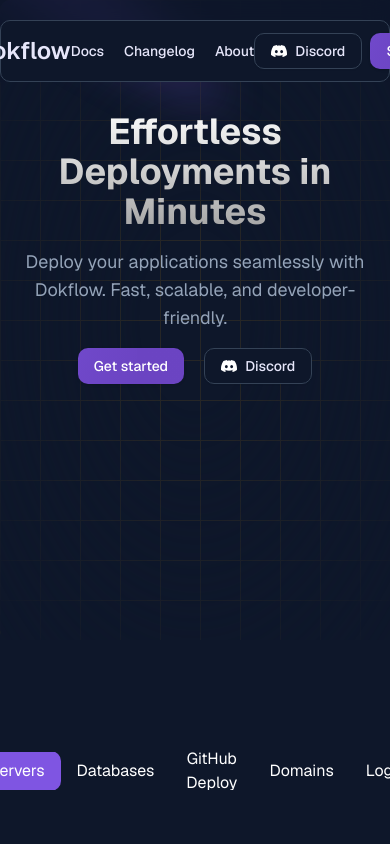
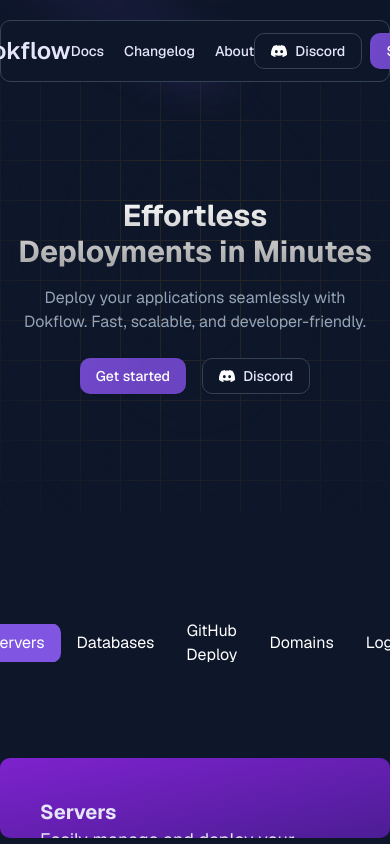
Before and after one commit to contentql/dflow-website, a Next.js app: page / in a window 390 px wide. Shown: the top 844 px of the page. Built offline with nearby package versions, Linux system fonts and the light colour scheme.

Commit message:
chore: hero section responsive

```diff
--- a/src/components/home/hero/index.tsx
+++ b/src/components/home/hero/index.tsx
@@ -10,9 +10,9 @@
 export function HeroSection() {
   const router = useRouter()
   return (
-    <div className='bg-grid-white/[0.02] relative mx-auto flex h-[40rem] max-w-7xl overflow-hidden rounded-md antialiased md:items-center md:justify-center'>
+    <div className='bg-grid-white/[0.02] relative mx-auto flex h-[32rem] sm:h-[40rem] max-w-7xl flex-col items-center justify-center overflow-hidden rounded-md antialiased px-4 md:px-6 lg:px-8'>
       <Spotlight
-        className='-top-40 left-0 md:-top-20 md:left-60'
+        className='-top-40 left-0 sm:-top-20 sm:left-40 md:left-60'
         fill='#7F55E2'
       />
       <div
@@ -24,30 +24,30 @@
       />
       <div className='pointer-events-none absolute inset-0 flex items-center justify-center bg-background [mask-image:radial-gradient(ellipse_at_center,transparent_20%,black)]'></div>
 
-      <div className='relative z-10 mx-auto w-full p-4 pt-28'>
-        <h1 className='bg-opacity-50 bg-gradient-to-b from-neutral-50 to-neutral-400 bg-clip-text text-center text-4xl font-bold text-transparent md:text-7xl'>
+      <div className='relative z-10 mx-auto w-full text-center pt-20 sm:pt-28'>
+        <h1 className='bg-opacity-50 bg-gradient-to-b from-neutral-50 to-neutral-400 bg-clip-text text-3xl font-bold text-transparent sm:text-5xl md:text-7xl'>
           Effortless <br /> Deployments in Minutes
         </h1>
-        <p className='mx-auto mt-4 max-w-lg text-center text-lg font-normal text-muted-foreground'>
+        <p className='mx-auto mt-4 max-w-lg text-base font-normal text-muted-foreground sm:text-lg'>
           Deploy your applications seamlessly with Dokflow. Fast, scalable, and
           developer-friendly.
         </p>
         <div>
-          <div className='flex justify-center gap-5 pt-4'>
+          <div className='mt-6 flex items-center gap-4 justify-center'>
             <Button className='animate-shimmer bg-[linear-gradient(110deg,#6B44C2,45%,#7F55E2,55%,#6B44C2)] bg-[length:200%_100%]'>
               Get started
             </Button>
             <Button
               onClick={() => router.push('https://discord.gg/gKFjGQQQ')}
-              variant={'outline'}
-              className='hover:bg-card hover:text-foreground'>
+              variant='outline'
+              className='hover:bg-card hover:text-foreground flex items-center gap-2'>
               <svg
                 role='img'
                 className='h-6 w-6 fill-white'
                 viewBox='0 0 24 24'
                 xmlns='http://www.w3.org/2000/svg'>
                 <path d='M20.317 4.3698a19.7913 19.7913 0 00-4.8851-1.5152.0741.0741 0 00-.0785.0371c-.211.3753-.4447.8648-.6083 1.2495-1.8447-.2762-3.68-.2762-5.4868 0-.1636-.3933-.4058-.8742-.6177-1.2495a.077.077 0 00-.0785-.037 19.7363 19.7363 0 00-4.8852 1.515.0699.0699 0 00-.0321.0277C.5334 9.0458-.319 13.5799.0992 18.0578a.0824.0824 0 00.0312.0561c2.0528 1.5076 4.0413 2.4228 5.9929 3.0294a.0777.0777 0 00.0842-.0276c.4616-.6304.8731-1.2952 1.226-1.9942a.076.076 0 00-.0416-.1057c-.6528-.2476-1.2743-.5495-1.8722-.8923a.077.077 0 01-.0076-.1277c.1258-.0943.2517-.1923.3718-.2914a.0743.0743 0 01.0776-.0105c3.9278 1.7933 8.18 1.7933 12.0614 0a.0739.0739 0 01.0785.0095c.1202.099.246.1981.3728.2924a.077.077 0 01-.0066.1276 12.2986 12.2986 0 01-1.873.8914.0766.0766 0 00-.0407.1067c.3604.698.7719 1.3628 1.225 1.9932a.076.076 0 00.0842.0286c1.961-.6067 3.9495-1.5219 6.0023-3.0294a.077.077 0 00.0313-.0552c.5004-5.177-.8382-9.6739-3.5485-13.6604a.061.061 0 00-.0312-.0286zM8.02 15.3312c-1.1825 0-2.1569-1.0857-2.1569-2.419 0-1.3332.9555-2.4189 2.157-2.4189 1.2108 0 2.1757 1.0952 2.1568 2.419 0 1.3332-.9555 2.4189-2.1569 2.4189zm7.9748 0c-1.1825 0-2.1569-1.0857-2.1569-2.419 0-1.3332.9554-2.4189 2.1569-2.4189 1.2108 0 2.1757 1.0952 2.1568 2.419 0 1.3332-.946 2.4189-2.1568 2.4189Z'></path>
-              </svg>
+                </svg>
               Discord
             </Button>
           </div>
```
